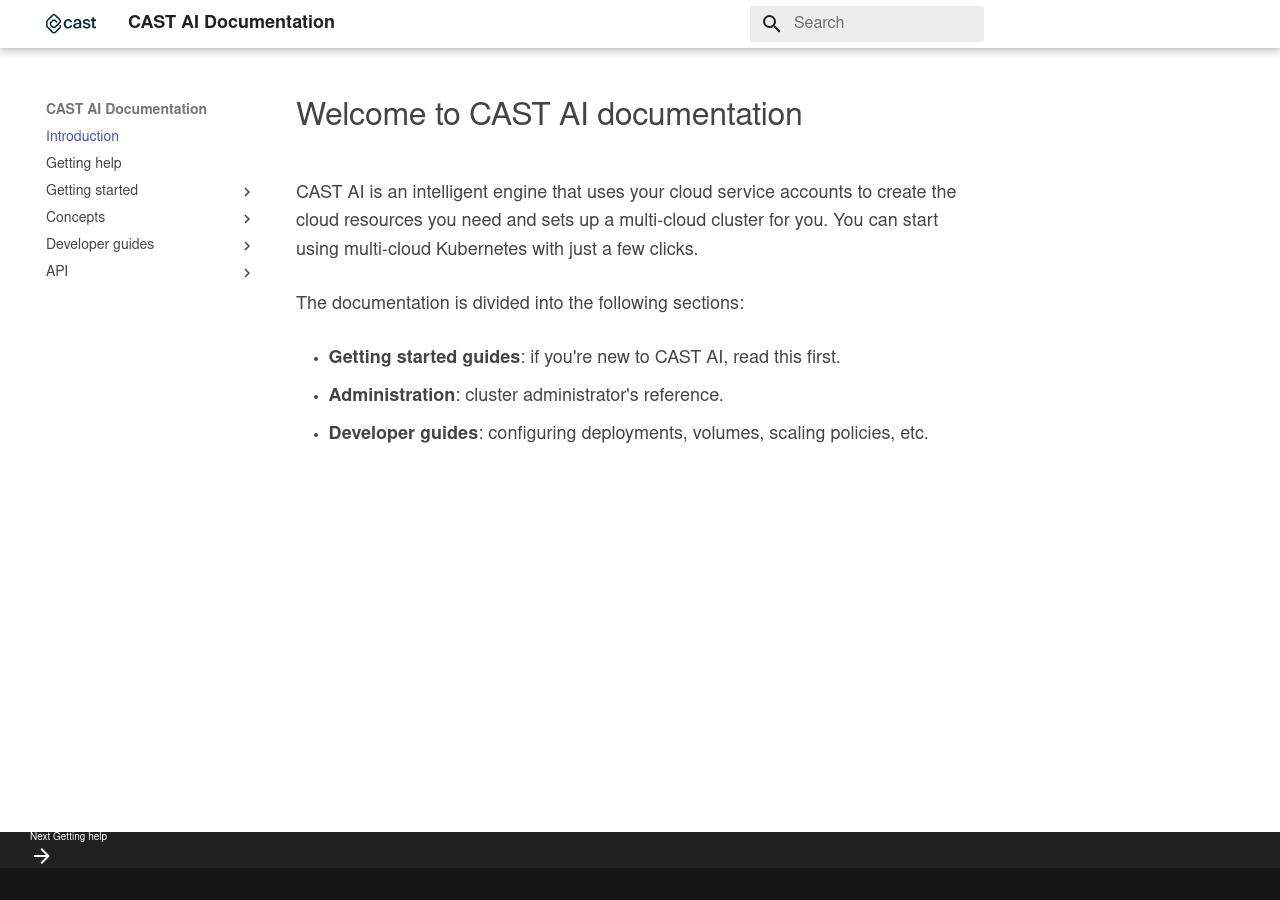
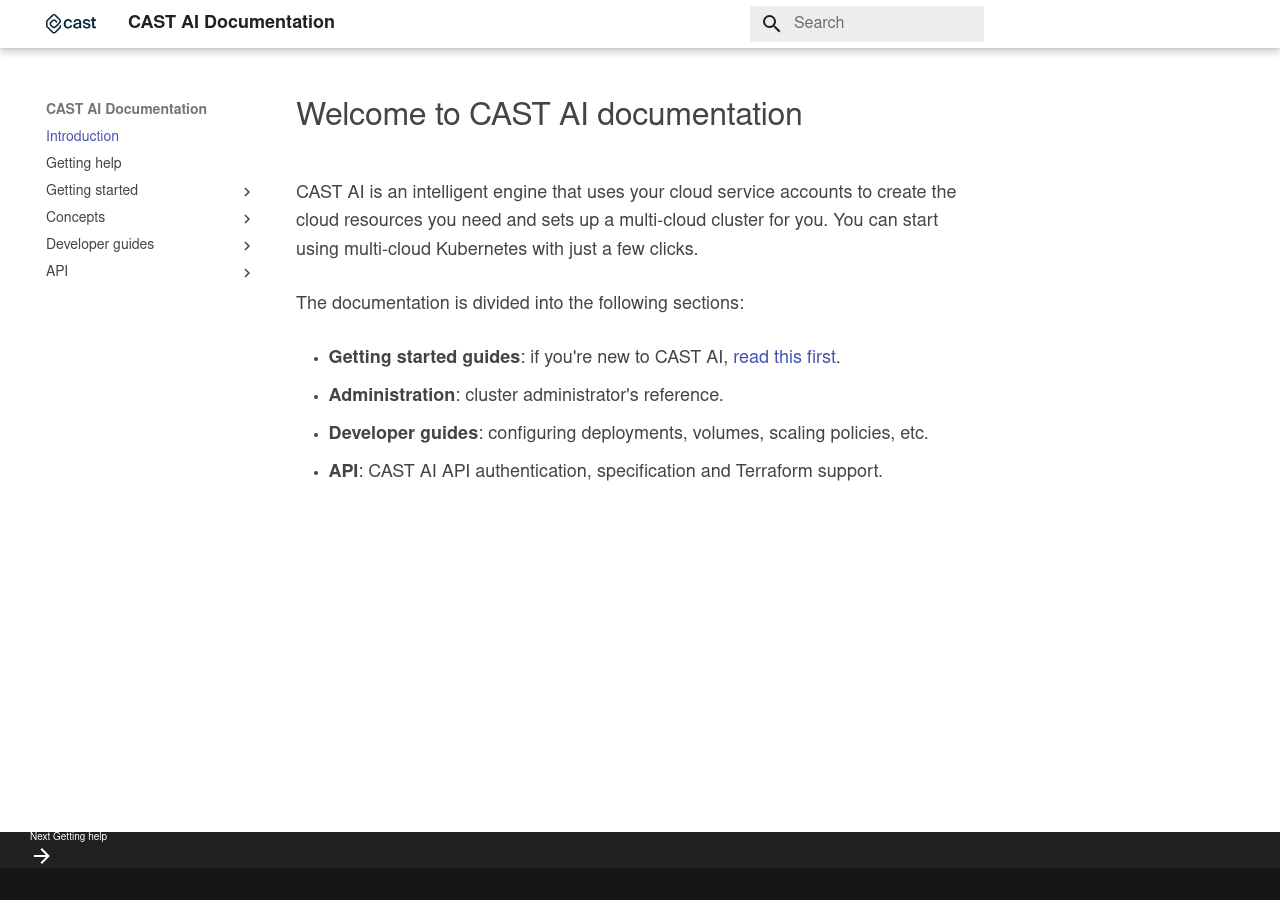
Before and after one commit to castai/docs, an MkDocs documentation site: the page built from docs/index.md, in a window 1280 px wide. Built offline with MkDocs 1.6.1 and Material for MkDocs 9.7.7, drawn with Linux system fonts in a browser that asks for light colours; some web fonts are replaced.

Commit message:
Update index.md
Added a link to How it works page for further reading. Isn't obvious where to find it in a glance.

```diff
--- a/docs/index.md
+++ b/docs/index.md
@@ -5,6 +5,7 @@
 
 The documentation is divided into the following sections:
 
-* **Getting started guides**: if you're new to CAST AI, read this first.
+* **Getting started guides**: if you're new to CAST AI, [read this first](/concepts/how-it-works/).
 * **Administration**: cluster administrator's reference.
 * **Developer guides**: configuring deployments, volumes, scaling policies, etc.
+* **API**: CAST AI API authentication, specification and Terraform support.
```
